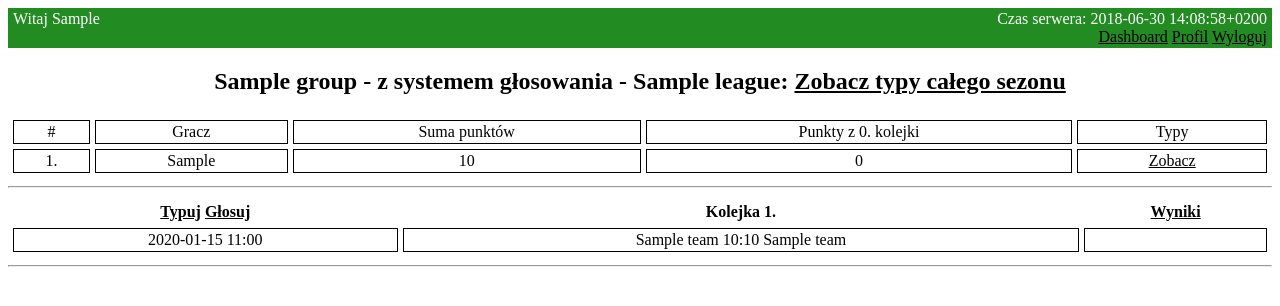
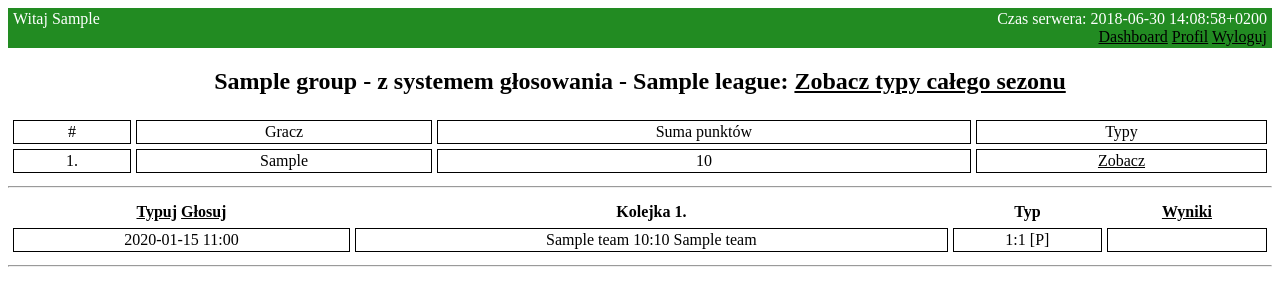
Before and after one commit to patbiele/ekstratyper, a Django app: page /typer/group/1/ in a window 1280 px wide. Shown: the top 306 px of the page. Run offline with Django 3.2, Linux system fonts and the light colour scheme; a user stored in the database is signed in; tables that the repository leaves empty hold one stand-in row (values such as "Sample post").

Commit message:
Dodanie statystyk, zmiana w wyswietlaniu trwajacych meczy

```diff
--- a/typer/models.py
+++ b/typer/models.py
@@ -99,10 +99,10 @@ class Bet(models.Model):
     points = models.SmallIntegerField(null=True,blank=True,default=None)
 
     def __str__(self):
-        ans = str(self.bettor)+' '
-        ans += str(self.home_bet)+':'+str(self.away_bet) if self.home_bet and self.away_bet else '-:-'
-        ans += ' pkt:'+str(self.points) if self.points else ' pkt brak'
-        if self.is_risk: ans += ' no i pewniak!'
+        # ans = str(self.bettor)+' '
+        ans = str(self.home_bet)+':'+str(self.away_bet) if self.home_bet and self.away_bet else '-:-'
+        # ans += ' pkt:'+str(self.points) if self.points else ' pkt brak'
+        if self.is_risk: ans += ' [P]'
         return ans
 
 class Votes(models.Model):
--- a/typer/templates/group/index.html
+++ b/typer/templates/group/index.html
@@ -12,7 +12,7 @@
             <div class="divTableCell">#</div>
             <div class="divTableCell">Gracz</div>
             <div class="divTableCell">Suma punktów</div>
-            <div class="divTableCell">Punkty z {{ current_round|add:-1 }}. kolejki</div>
+            <!--<div class="divTableCell">Punkty z {{ current_round|add:-1 }}. kolejki</div>-->
             <div class="divTableCell">Typy</div>
         </div>
         {% for member in members %}
@@ -20,7 +20,7 @@
             <div class="divTableCell">{{ forloop.counter }}.</div>
             <div class="divTableCell">{{ member.member.get_display_name }}</div>
             <div class="divTableCell">{{ member.points }}</div>
-            <div class="divTableCell">{{ member.previous_round }}</div>
+        <!--    <div class="divTableCell">{{ member.previous_round }}</div> -->
             <div class="divTableCell">
                 <a href="{% url 'bets/member' group_id=group.id member_id=member.member.id %}">Zobacz</a>
             </div>
@@ -45,6 +45,9 @@
                 Kolejka {{ round }}.
             </div>
             <div class="divTableHeadRound">
+                Typ
+            </div>
+            <div class="divTableHeadRound">
                 <a href="{% url 'bets/round' group_id=group.id round=round %}">Wyniki</a>
             </div>
         </div>
@@ -56,6 +59,9 @@
             </div>
             <div class="divTableCell">
                 {{ game }}
+            </div>
+            <div class="divTableCell">
+                {{ game.my_bet }}
             </div>
             <div class="divTableCell">
                 {% if game.is_game_soon %}
--- a/typer/views.py
+++ b/typer/views.py
@@ -40,6 +40,15 @@ def group(request, group_id):
     # get only games starting from previous round
     games = [Game.objects.filter(round=r, league_id=group.league.id, round__gte=(current_round-1)).order_by('game_date') for r in max_rounds]
     members = MemberGroup.objects.filter(group_id=group_id).order_by('-points')
+    for round in games:
+        for game in round:
+            try:
+                my_bet = Bet.objects.get(bettor=request.user, game=game, group_id=group_id)
+            except Bet.DoesNotExist:
+                my_bet = "-:-"
+            game.my_bet=my_bet
+
+
     members.all().annotate(previous_round=Value(0))
 
     for member in members:
```
